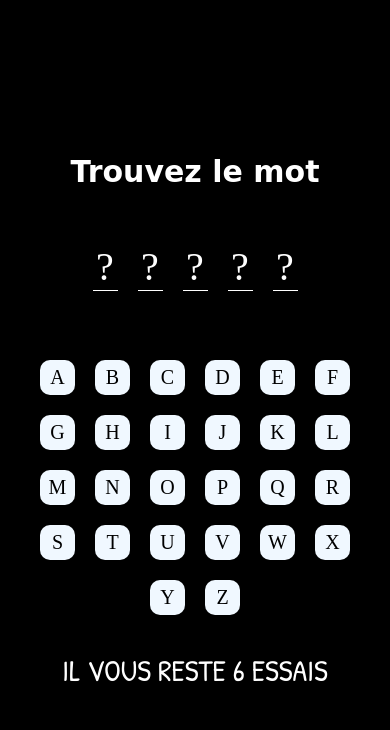
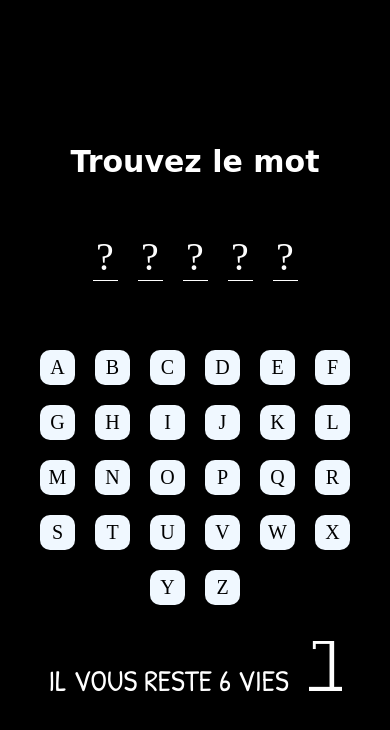
Before and after one commit to Quentin7722/Javascript-Hangman, a plain HTML site: page index.html in a window 390 px wide. Drawn offline with Linux system fonts and the light colour scheme; a web font is replaced by a local one.

Commit message:
Add drawing

```diff
--- a/app.js
+++ b/app.js
@@ -1,6 +1,7 @@
 const secretWord = document.getElementById("secret-word");
 const spanKey = document.querySelectorAll(".span-key");
 const spanGuess = document.getElementById("span-guess");
+const img = document.getElementById("img");
 const data = [
   "demain",
   "voler",
@@ -82,7 +83,11 @@ function choose(e) {
   } else {
     el.style.backgroundColor = "red";
     guess++;
-    spanGuess.textContent = `il vous reste ${6 - guess} essais`;
+    img.setAttribute("src", `./hangman-${guess}.png`);
+
+    spanGuess.textContent = `il vous reste ${6 - guess} ${
+      guess > 4 ? "vie" : "vies"
+    }`;
     el.removeEventListener("click", choose);
     if (guess == 6) {
       spanGuess.textContent = `Perdu !`;
--- a/index.html
+++ b/index.html
@@ -41,7 +41,10 @@
         <span class="span-key">y</span>
         <span class="span-key">z</span>
     </div>
-    <span id="span-guess">Il vous reste 6 essais</span>
+    <div class="score">
+        <img id='img' src="./Hangman-0.png" />
+        <span id="span-guess">Il vous reste 6 vies</span>
+    </div>
     <script type="text/javascript" src="app.js"></script>
 </body>
 
--- a/style.css
+++ b/style.css
@@ -4,6 +4,7 @@
     margin: 0;
     padding: 0;
     box-sizing: border-box;
+    max-width: 100vw;
 }
 body{
     background-color: black;
@@ -43,6 +44,7 @@ h1{
     display: flex;
     justify-content: center;
     flex-wrap: wrap;
+    margin-bottom: 50px;
 }
 .span-key{
     display: flex;
@@ -63,6 +65,7 @@ h1{
     transform: scale(1.1);
 }
 #span-guess {
+    padding-right: 10px;
     margin-top: 3vh;
     font-size: 30px;
     text-transform: uppercase;
@@ -86,6 +89,11 @@ button{
 button:hover{
     transform: scale(1.1);
 }
+.score{
+    display: flex;
+    flex-direction: column;
+    align-items: center;
+}
 
 @-webkit-keyframes fade-in {
     from {opacity: 0;}
@@ -97,21 +105,14 @@ button:hover{
     to {opacity: 1;}
 }
 
-@media screen and (max-width : 1500px) {
-    body{
-        padding: 30px;
-    }
-    h1{
-        margin-bottom: 10vh;
+
+@media screen and (max-width : 1400px) {
+    img{
+      height: 75px;
     }
     .keyboard{
         max-width: 90vw;
     }
-    .div-secret{
-        width: 50px;
-    }
-}
-@media screen and (max-width : 900px) {
     h1{
         margin-bottom: 5vh;
     }
@@ -126,10 +127,22 @@ button:hover{
     button{
         margin-top: 2vh;
     }
+    .span-key{
+        width: 70px;
+        height: 70px;
+        font-size: 30px;
+    }
 }
 @media screen and (max-width : 700px) {
     h1{
         font-size: 30px;
+    }
+    .score{
+        flex-direction: row-reverse;
+        align-items: baseline;
+    }
+    .keyboard{
+        margin-bottom: 20px;
     }
     .div-secret{
         width: 25px;
@@ -141,4 +154,8 @@ button:hover{
         height: 35px;
         font-size: 20px;
     }
+    img{
+        height: 50px;
+        margin-left: 10px;
+      }
 }
```
Also changed, not shown: Hangman-0.png (added), Hangman-1.png (added), Hangman-2.png (added), Hangman-3.png (added), Hangman-4.png (added), Hangman-5.png (added), Hangman-6.png (added).
